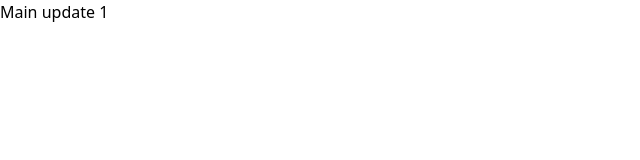
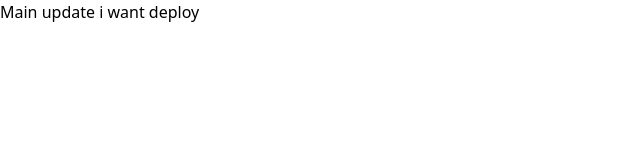
Before and after one commit to ystgd07/PeerNow-FE-, a React (Create React App) app: page / in a window 1280 px wide. Shown: the top 160 px of the page, without its empty margins (0-640 px from the left). Built offline with nearby package versions, Linux system fonts and the light colour scheme.

Commit message:
Update Main.jsx

```diff
--- a/src/pages/Main.jsx
+++ b/src/pages/Main.jsx
@@ -1,5 +1,5 @@
 import React from 'react';
 
 export default function Main() {
-  return <div>Main update 1</div>;
+  return <div>Main update i want deploy </div>;
 }
```
